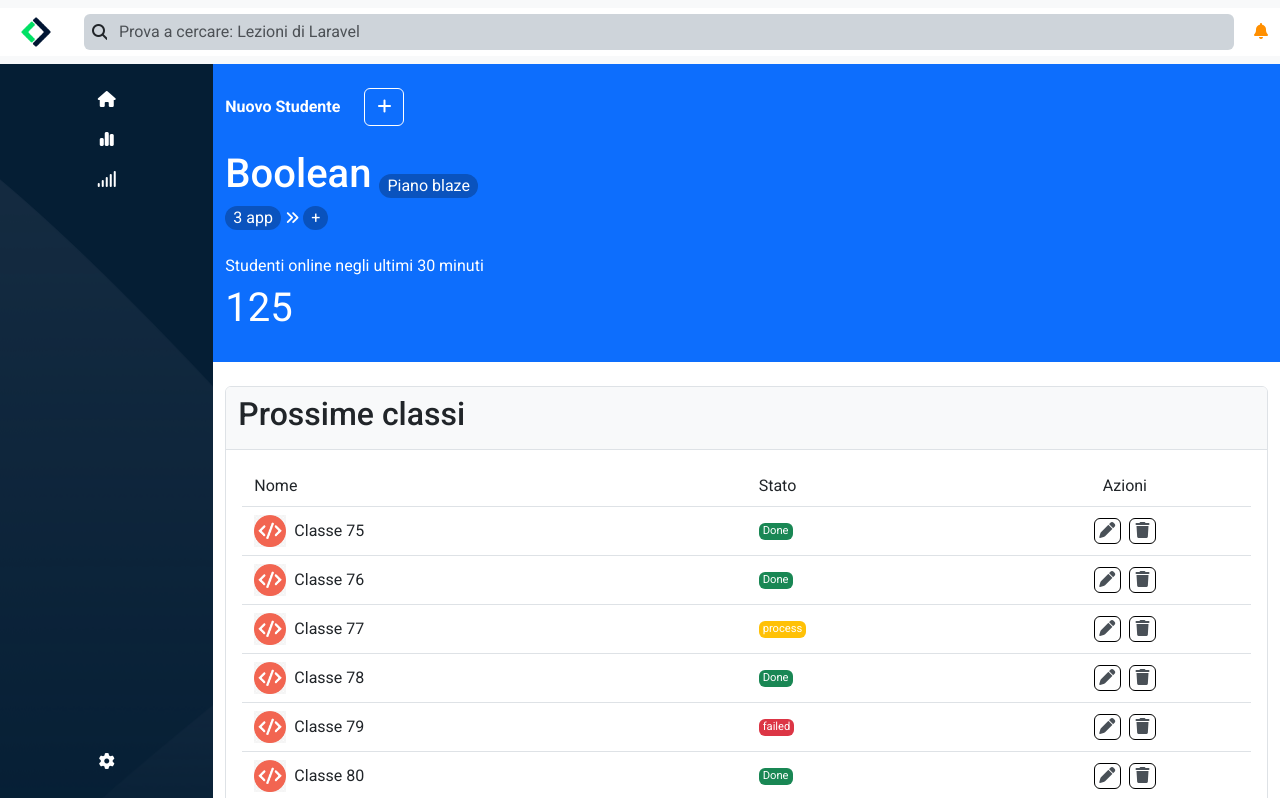
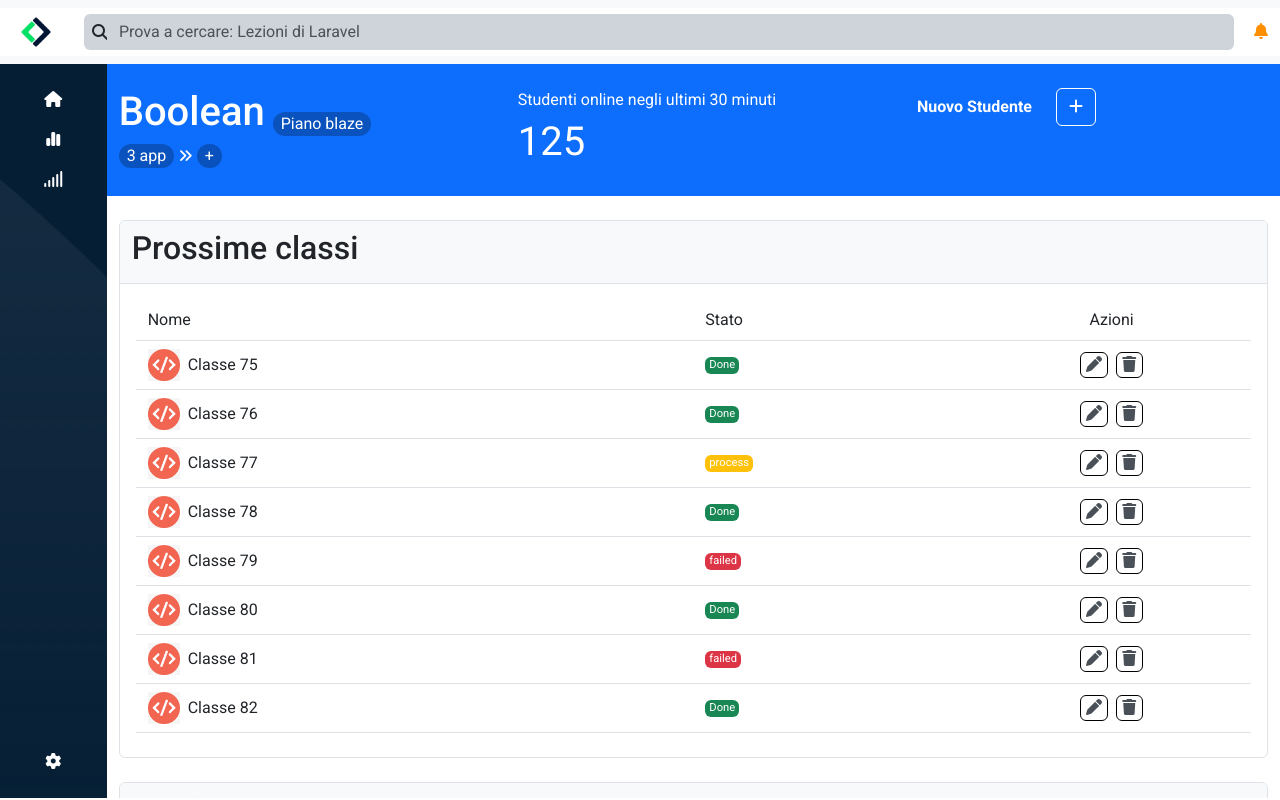
Before and after one commit to AmedeoPioSpina/html-css-bootstrap-dashboard, a plain HTML site: page index.html in a window 1280 px wide. Drawn offline with nearby package versions, Linux system fonts and the light colour scheme.

Commit message:
aggiunta media query

```diff
--- a/index.html
+++ b/index.html
@@ -43,10 +43,11 @@
             </div>
         </nav>
     </header>
+
     <main>
         <div class="container-fluid">
             <div class="row">
-                <nav class="navbar col-2 flex-column py-3  my_custom_height sidebar_custom_bg">
+                <nav class="navbar col-2 col-md-1 flex-column py-3  my_custom_height sidebar_custom_bg">
                     <div class="navbar-nav d-flex flex-column align-items-center">
                         <a class="nav-link text-white" href="#">
                             <i class="fa-solid fa-house"></i>
@@ -66,7 +67,7 @@
                 </nav>
                 <div class="col overflow-auto p-0  my_custom_height">
                     <div class="container-fluid bg-primary py-4 mb-4">
-                        <div class="row d-flex flex-column-reverse text-white gap-4">
+                        <div class="row d-flex flex-column-reverse text-white gap-4" id="blue_band">
                             <div class="col">
                                 <p class="m-0">
                                     Studenti online negli ultimi 30 minuti
--- a/style/style.css
+++ b/style/style.css
@@ -47,3 +47,18 @@
 .my_custom_width_1 {
     max-width: 1.7rem;
 }
+
+@media (min-width: 768px) {
+    #blue_band{
+        flex-direction: row!important;
+        align-items: start;
+    }
+
+    #blue_band div:nth-child(1){
+        order: 3;
+    }
+
+    #blue_band div:nth-child(3){
+        order: 3;
+    }
+}
```
